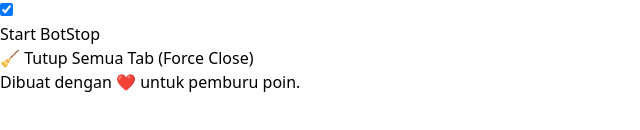
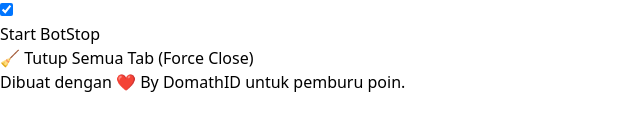
Before and after one commit to yukinoshitawebid/bingbot, a React (Vite) app: page / in a window 1280 px wide. Shown: the part 218-348 px from the top of the page, without its empty margins (0-640 px from the left). Built offline with nearby package versions, Linux system fonts and the light colour scheme.

Commit message:
Update App.tsx

```diff
--- a/src/App.tsx
+++ b/src/App.tsx
@@ -181,7 +181,7 @@
             <Button onClick={closeAllOpenedTabs} variant="secondary" className="w-full mt-2 text-sm">🧹 Tutup Semua Tab (Force Close)</Button>
           </div>
         </div>
-        <footer className="mt-8 text-center"><p className="text-slate-500 text-xs">Dibuat dengan ❤️ untuk pemburu poin.</p></footer>
+        <footer className="mt-8 text-center"><p className="text-slate-500 text-xs">Dibuat dengan ❤️ By DomathID untuk pemburu poin.</p></footer>
       </div>
     </div>
   );
```
